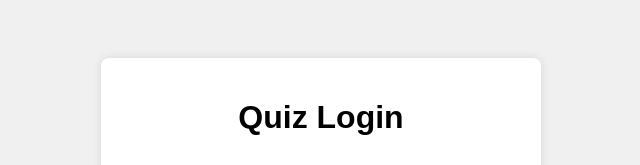
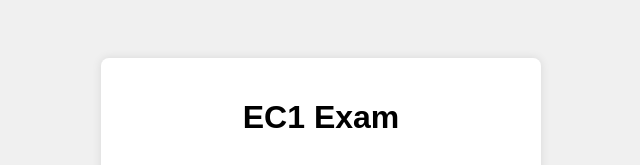
Before and after one commit to KattaJayaSaiRam/CI-CD-WebApp-AutoDeploy, a website: page Quiz App/index.html in a window 1280 px wide. Shown: the top 165 px of the page, without its empty margins (319-959 px from the left). Drawn offline with Linux system fonts and the light colour scheme.

Commit message:
Final Output

```diff
--- a/Quiz App/index.html
+++ b/Quiz App/index.html
@@ -6,7 +6,7 @@
 </head>
 <body>
   <div class="container">
-    <h1>Quiz Login</h1>
+    <h1>EC1 Exam</h1>
     <form id="login-form">
       <input type="text" id="username" placeholder="Username" required><br>
       <input type="password" id="password" placeholder="Password" required><br>
```
